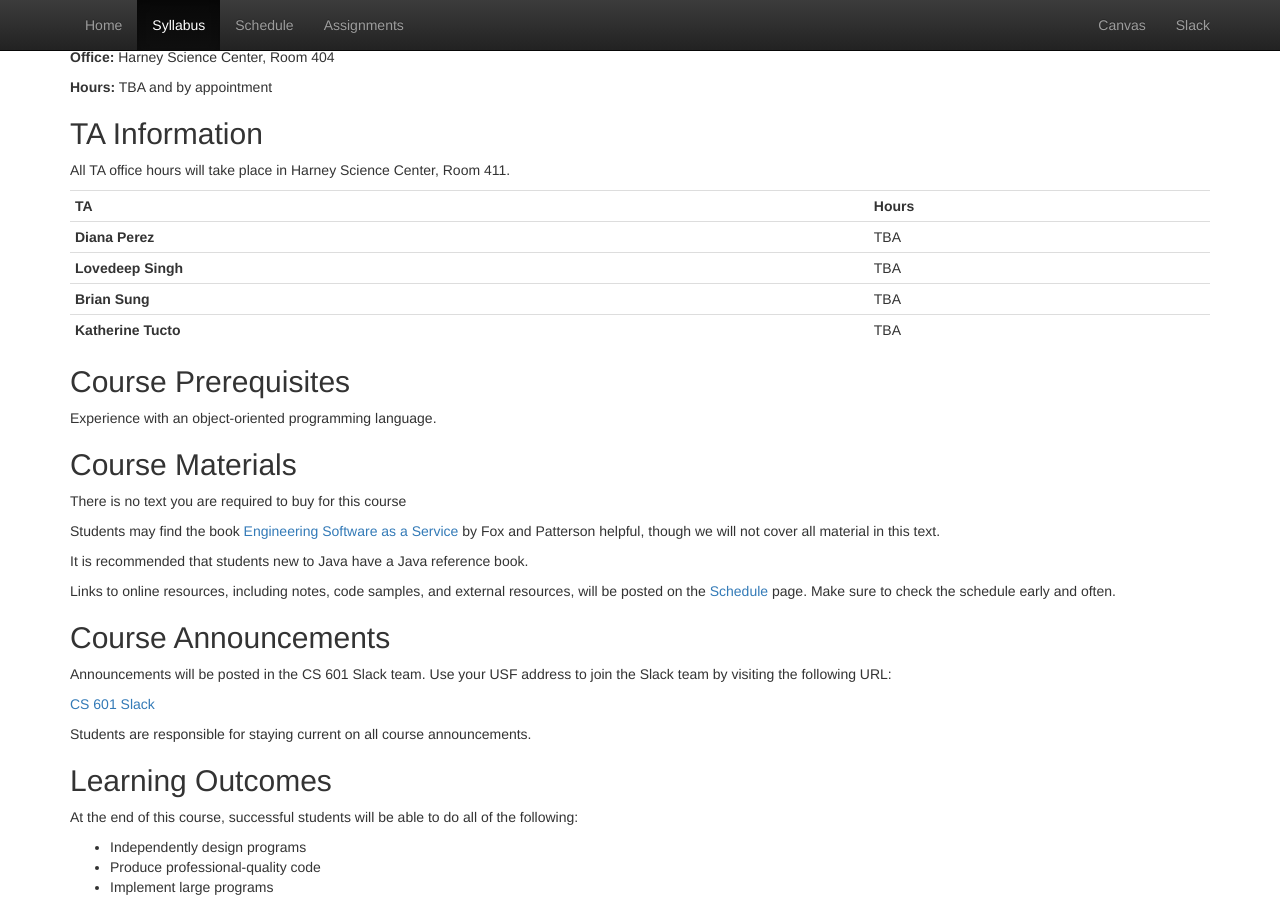
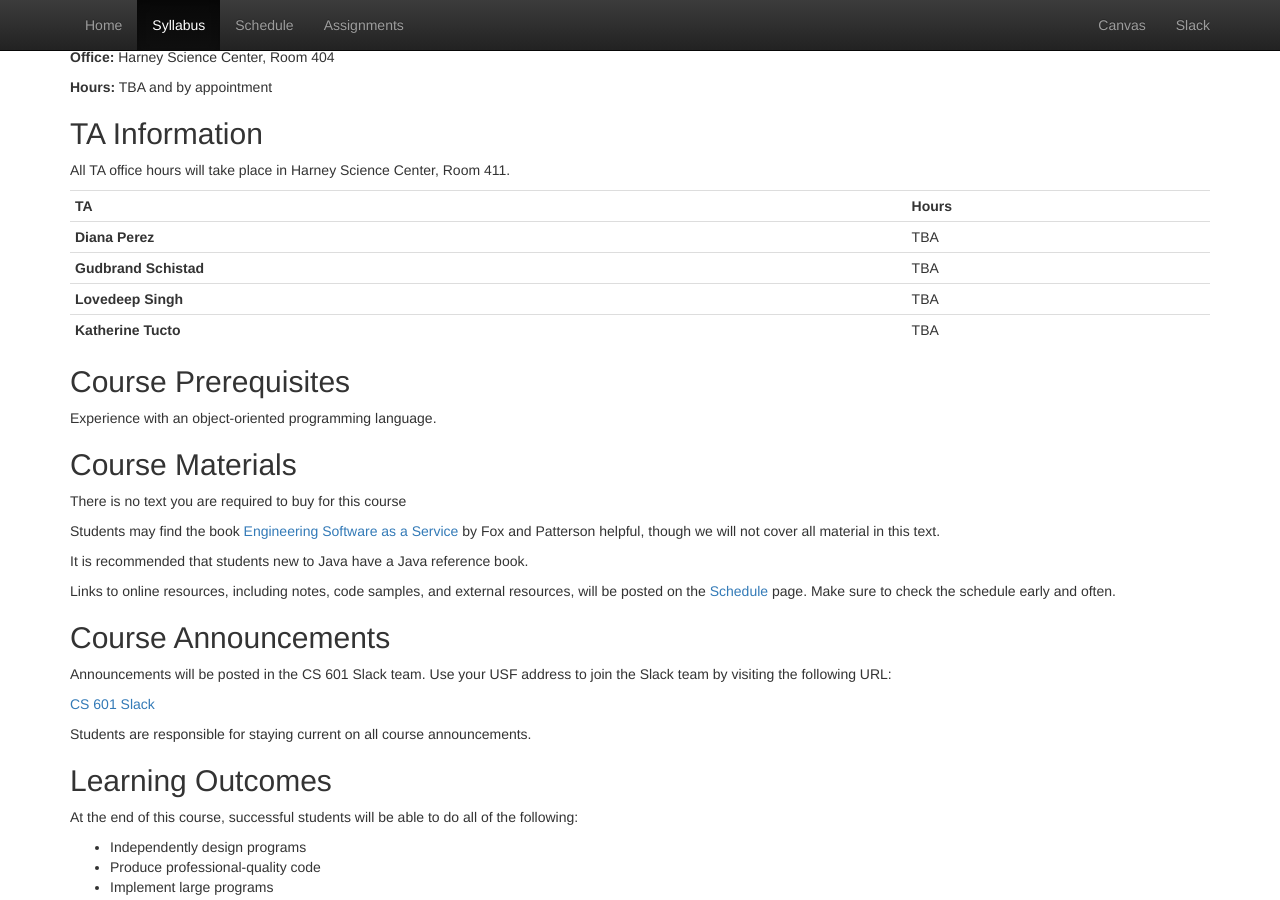
Before and after one commit to CS601-F18/cs601-f18.github.io, a Jekyll site: the page built from syllabus.html, in a window 1280 px wide and 900 px high, scrolled down 378 px. Built offline with Jekyll 4.4.1, drawn with Linux system fonts in a browser that asks for light colours.

Commit message:
update syllabus

```diff
--- a/syllabus.html
+++ b/syllabus.html
@@ -35,11 +35,11 @@ title: Syllabus
       <td>TBA</td>
     </tr>
     <tr>
-      <td><strong>Lovedeep Singh</strong></td>
+      <td><strong>Gudbrand Schistad</strong></td>
       <td>TBA</td>
     </tr>
     <tr>
-      <td><strong>Brian Sung</strong></td>
+      <td><strong>Lovedeep Singh</strong></td>
       <td>TBA</td>
     </tr>
     <tr>
```
